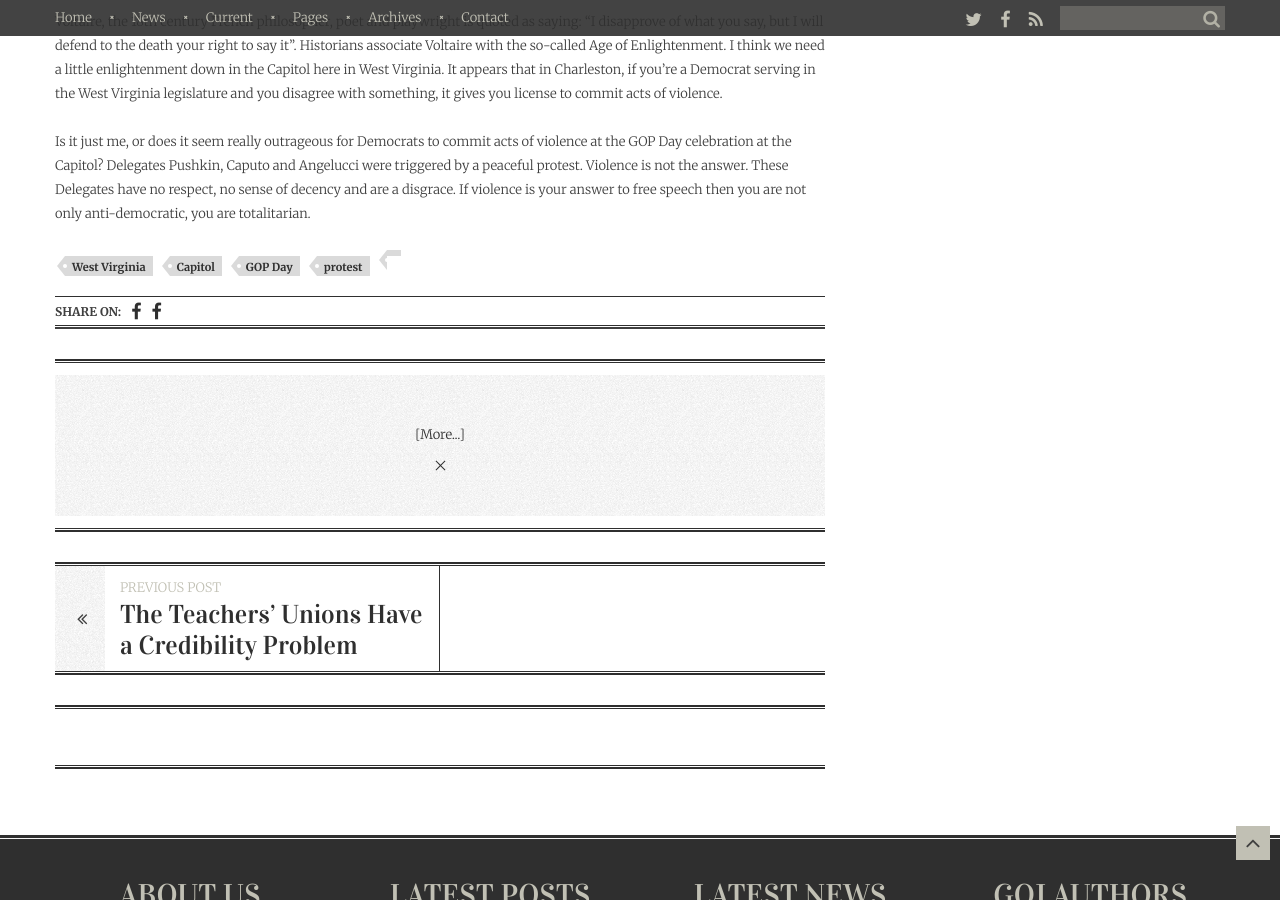
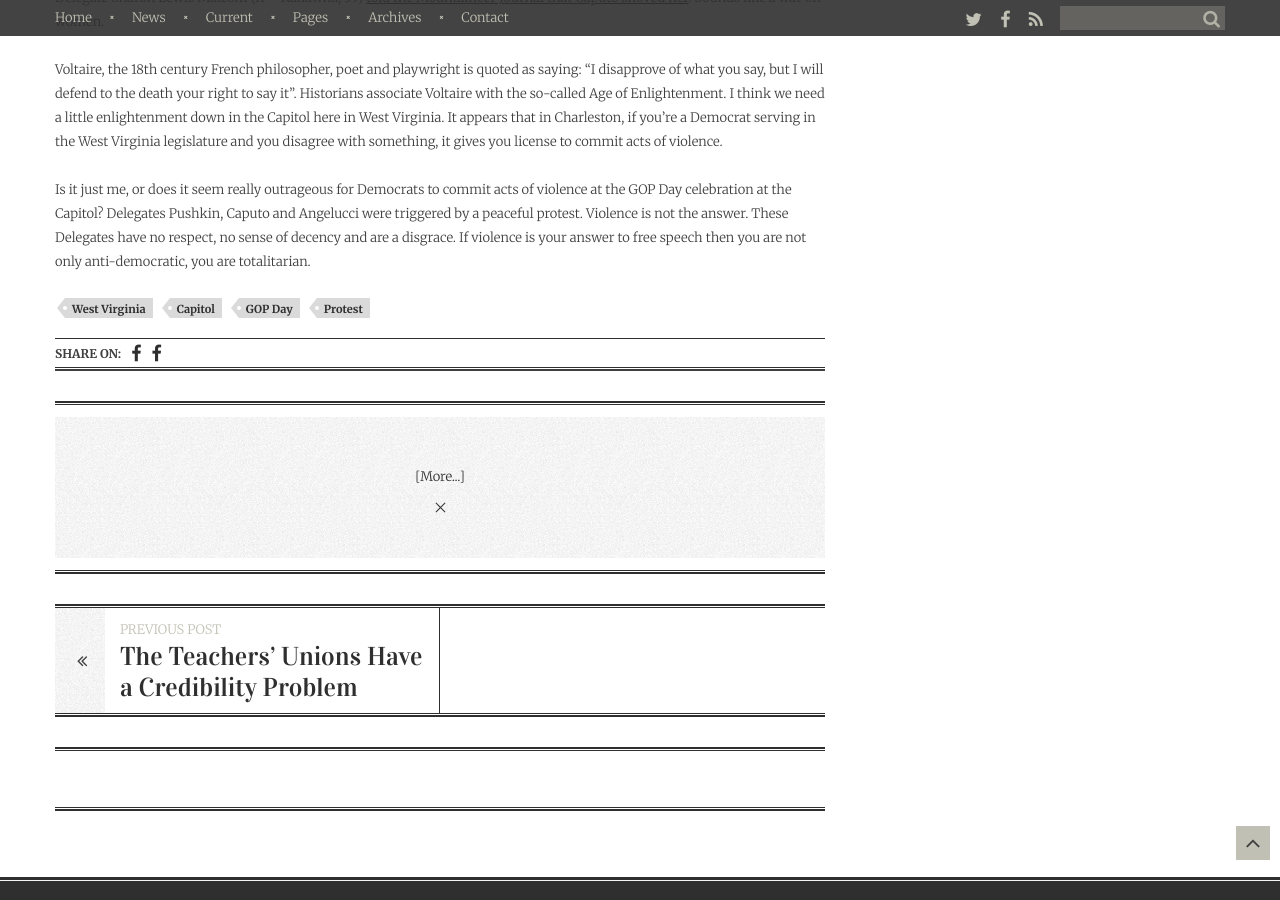
Before and after one commit to niden-net/ghostofjefferson-com, a Jekyll site: the page built from _posts/2019-03-07-caputos-capitol-crime.md, in a window 1280 px wide and 900 px high, scrolled down 1662 px. Built offline with Jekyll 4.4.1, drawn with Linux system fonts in a browser that asks for light colours; a script that is not in the unit is left out.

```diff
--- a/_posts/2019-03-07-caputos-capitol-crime.md
+++ b/_posts/2019-03-07-caputos-capitol-crime.md
@@ -7,15 +7,15 @@ tags:
   - West Virginia
   - Capitol
   - GOP Day
-  - protest
-  - ''
+  - Protest
 date: '2019-03-07 10:43:36'
 image: 'https://ucarecdn.com/f6683175-87da-4299-8e6f-d8fae316ffbb/'
 ---
 [According to Bloomberg News earlier this week](https://www.bloomberg.com/news/articles/2019-03-04/democrats-said-to-plan-anti-semitism-measure-after-omar-remarks), "House leaders are planning a vote as soon as Wednesday \[March 5th] on a resolution to condemn anti-Semitism, a senior Democratic aide said, after a series of controversies involving remarks made by first-term Representative Ilhan Omar of Minnesota." The resolution was being worked on over the weekend by staff for Speaker Nancy Pelosi, Majority Leader Steny Hoyer and others.
+<!-- more -->
 
 So while the Democrats in Congress were considering on a resolution condemning anti-Semitism, three Democrats in the West Virginia House of Delegates attacked a 67 year old Jewish woman, protesting against anti-Semitism during GOP Day at the Capitol. Those Delegates were Michael Angelucci (D – Marion, 50), Mike Caputo (D – Marion, 50) and Mike Pushkin (D – Kanawha, 37).
-<!-- more -->
+
 Said Brenda Arthur in her press release describing the incident: "I'm Brenda Arthur and I am a native West Virginian, an American, a Jewish woman, who came to Charleston to participate in GOP Day at the capitol. I came to peacefully protest hate speech and anti-Semitism.  I came in peace, but instead I am the target of a vicious smear campaign orchestrated by Democrats who serve in the legislature and who acted violently without provocation. Because of their violence, a member of the capitol staff wound up in the hospital."  She was there for the same reason that Nancy Pelosi and Majority Leader Steny Hoyer were considering a resolution condemning Rep. Omar.
 
 Appearing on the Tom Roten radio program on Huntington's WVHU, [Brenda Arthur described](https://800wvhu.iheart.com/featured/the-tom-roten-morning-show/content/2019-03-05-enraged-democrat-delegates-verbally-attack-jewish-woman-with-f-bombs/) how Delegates Pushkin and Angelucci approached her in a menacing manner saying "I was glad there was a table between me and them".  She said they acted "like bullies…with a lack of civility and the rule of law".
```
